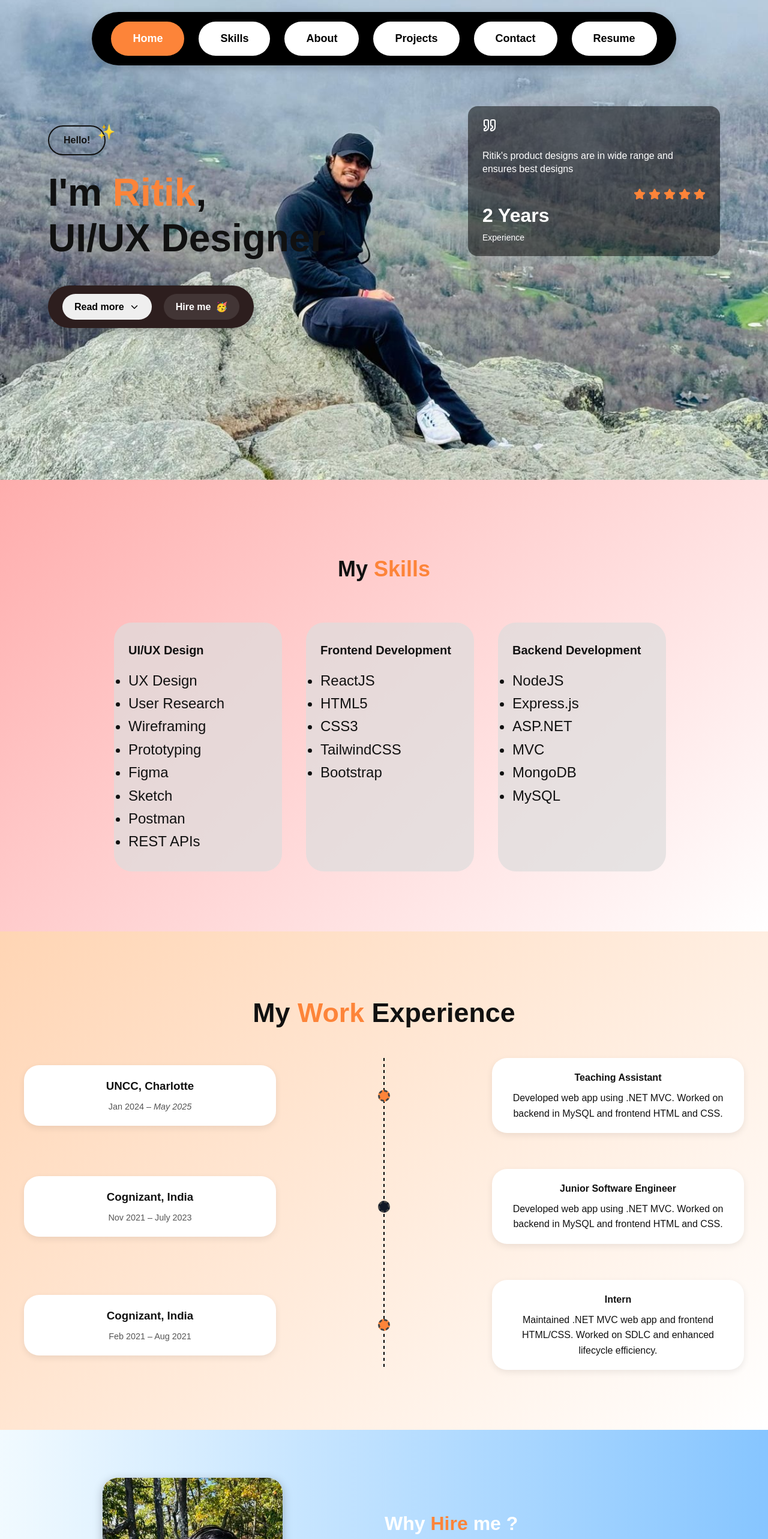
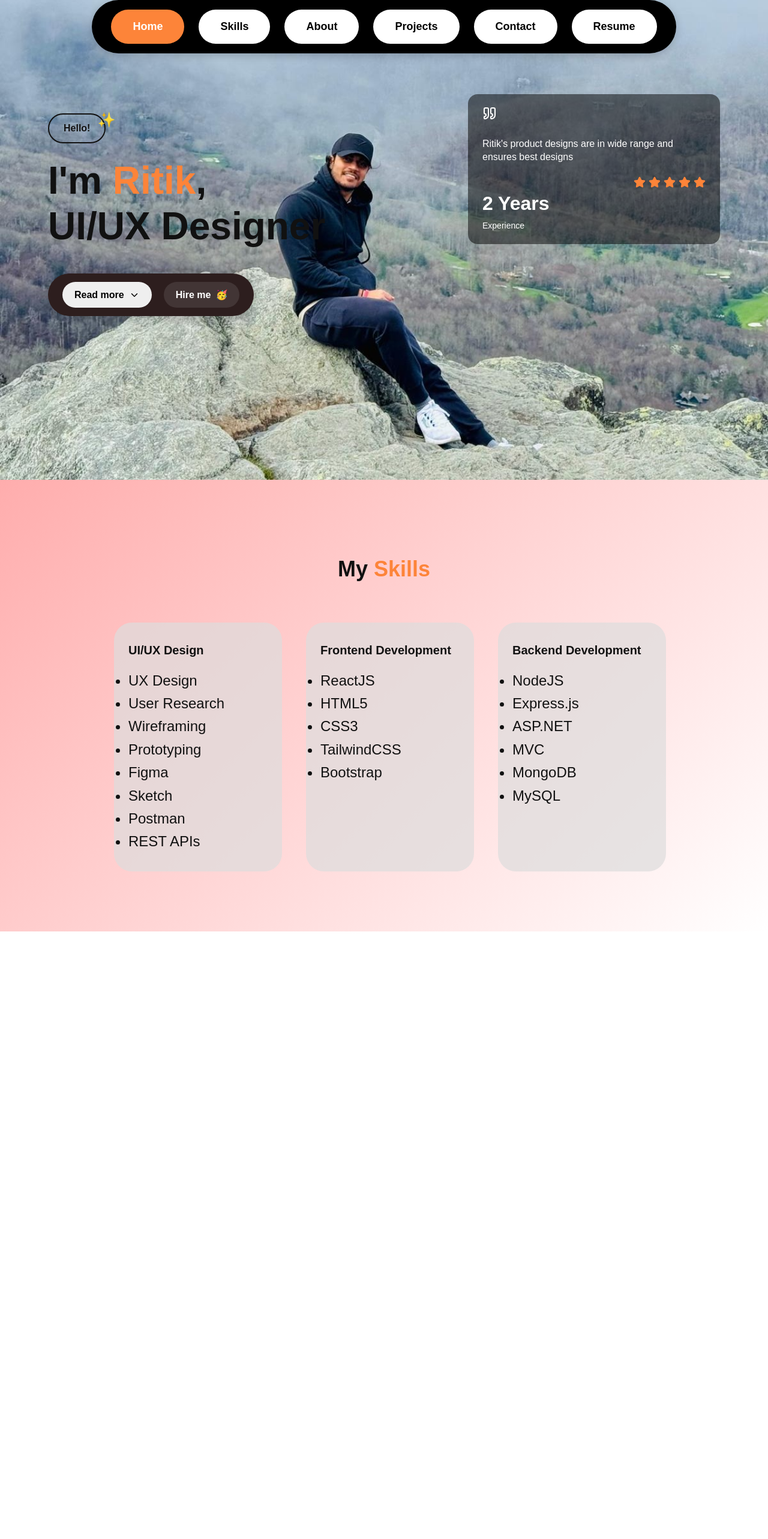
Before and after one commit to Parzzii/portfolio, a React (Create React App) app: page / in a window 1280 px wide. Shown: the top 2566 px of the page at 60% size. After the commit the page ends 1553 px from the top, so only its background shows below. Built offline with nearby package versions, Linux system fonts and the light colour scheme.

Commit message:
background image using HTML and not CSS

```diff
--- a/src/components/HeroSection.jsx
+++ b/src/components/HeroSection.jsx
@@ -10,19 +10,22 @@ export default function HeroSection() {
 
   return (
     <>
-      <div
-        className="hero-section"
-        style={{
-          backgroundImage: `url("/ritikhedaoo1.jpg")`,
-          backgroundSize: "cover",
-          backgroundPosition: "center",
-          backgroundRepeat: "no-repeat",
-          height: "100vh",
-          width: "100%",
-          position: "relative",
-          paddingTop: "20px",
-        }}
-      >
+      <div className="hero-section" style={{ position: "relative", height: "100vh", width: "100%", overflow: "hidden" }}>
+        <img
+          src="/ritikhedaoo1.jpg"
+          alt="Background"
+          className="hero-background"
+          style={{
+            position: "absolute",
+            top: 0,
+            left: 0,
+            width: "100%",
+            height: "100%",
+            objectFit: "cover",
+            zIndex: -1,
+          }}
+        />
+
         <div className="hero-inner">
           {/* Navbar */}
           <nav className="navbar">
@@ -166,148 +169,7 @@ export default function HeroSection() {
           </div>
         </div>
       </section>
-      <section id="experience" className="experience-section">
-        <h2 className="section-title">
-          My <span className="highlight">Work</span> Experience
-        </h2>
-
-        <div className="experience-list">
-          {/* Row 1 */}
-          <div className="experience-row">
-            <div className="experience-box">
-              <h3>UNCC, Charlotte</h3>
-              <p className="date">
-                Jan 2024 – <em>May 2025</em>
-              </p>
-            </div>
-            <div className="dot orange" />
-            <div className="role-card">
-              <h4>Teaching Assistant</h4>
-              <p>Developed web app using .NET MVC. Worked on backend in MySQL and frontend HTML and CSS.</p>
-            </div>
-          </div>
-
-          {/* Row 2 */}
-          <div className="experience-row">
-            <div className="experience-box">
-              <h3>Cognizant, India</h3>
-              <p className="date">Nov 2021 – July 2023</p>
-            </div>
-            <div className="dot dark" />
-            <div className="role-card">
-              <h4>Junior Software Engineer</h4>
-              <p>Developed web app using .NET MVC. Worked on backend in MySQL and frontend HTML and CSS.</p>
-            </div>
-          </div>
-
-          {/* Row 3 */}
-          <div className="experience-row">
-            <div className="experience-box">
-              <h3>Cognizant, India</h3>
-              <p className="date">Feb 2021 – Aug 2021</p>
-            </div>
-            <div className="dot orange" />
-            <div className="role-card">
-              <h4>Intern</h4>
-              <p>Maintained .NET MVC web app and frontend HTML/CSS. Worked on SDLC and enhanced lifecycle efficiency.</p>
-            </div>
-          </div>
-        </div>
-      </section>
-      <section className="hire-section">
-        <div className="hire-image">
-          <img src="/ritik.jpg" alt="Ritik" />
-        </div>
-
-        <div className="hire-content">
-          <h2 className="hire-title">
-            Why <span className="highlight-orange">Hire</span> me ?
-          </h2>
-          <p>
-            Growing up I found myself being <span className="highlight-red">creative</span> and <span className="highlight-purple">thinking out of the box</span> and slowly I found myself <span className="highlight-orange">designing and coding</span> and creating real-world websites in my own way.
-          </p>
-          <p>
-            I pursued my master's degree to deepen my understanding of <span className="highlight-green">design strategies</span> and the latest industry trends. With skills in UX/UI design, ReactJS, and front-end development, I bring both{" "}
-            <span className="highlight-gold">creativity and technical expertise</span> to the table.
-          </p>
-          <button
-            className="hire-cta"
-            onClick={() => {
-              const target = document.getElementById("contact");
-              if (target) {
-                window.scrollTo({
-                  top: target.offsetTop - 10,
-                  behavior: "smooth",
-                });
-              }
-            }}
-          >
-            Hire me 🥳
-          </button>
-        </div>
-      </section>
-      <section id="projects" className="projects-section">
-        <h2 className="section-title">My Projects</h2>
-
-        {/* React Projects */}
-        <div className="project-category">
-          <h3 className="category-title">React Projects</h3>
-          <div className="project-grid">
-            <div className="project-card">
-              <img src="/trivia.png" alt="Trivia App" />
-              <h4>Trivia Quiz App</h4>
-              <p>Trivia app using ReactJS, JWT & MongoDB</p>
-            </div>
-            {/* Add more React projects here */}
-          </div>
-        </div>
-
-        {/* Figma Projects */}
-        <div className="project-category">
-          <h3 className="category-title">Figma Projects</h3>
-          <div className="project-grid">
-            <div className="project-card">
-              <img src="/drinks.png" alt="Drinks Page" />
-              <h4>Figma Concept Projects</h4>
-              <p>UI design on concept app with animation</p>
-            </div>
-            <div className="project-card">
-              <img src="/uncc.png" alt="UNCC Mobile" />
-              <h4>UNCC Mobile App</h4>
-              <p>Mobile app design for UNCC students</p>
-            </div>
-            <div className="project-card">
-              <img src="/dualsense1.png" alt="UNCC Mobile" />
-              <h4>Figma Example projects</h4>
-              <p>Figma projets on real world examples</p>
-            </div>
-          </div>
-        </div>
-      </section>
-      <section id="contact" className="contact-section">
-        <div id="contact" className="contact-section">
-          <div className="contact-row">
-            <div className="contact-item">
-              <FiMail size={20} style={{ marginRight: "8px" }} />
-              <a href="mailto:ritikhedaoo9@gmail.com">ritikhedaoo9@gmail.com</a>
-            </div>
-
-            <div className="contact-item">
-              <FaLinkedin size={20} style={{ marginRight: "8px" }} />
-              <a href="https://www.linkedin.com/in/ritik-hedaoo" target="_blank" rel="noreferrer">
-                LinkedIn
-              </a>
-            </div>
-
-            <div className="resume-download">
-              <a href="/Ritik resume 2025.pdf" download className="download-button">
-                <FaFileDownload size={18} style={{ marginRight: "6px" }} />
-                Download Resume
-              </a>
-            </div>
-          </div>
-        </div>
-      </section>
+      {/* Remaining sections */}
     </>
   );
 }
--- a/src/styles/HeroSection.css
+++ b/src/styles/HeroSection.css
@@ -119,7 +119,6 @@ body {
 
 /* //////////////////////////////////////////////////////////////Hero Section///////////////////////////////////////// */
 .hero-section {
-  background-image: url("/public/ritikhedaoo1.JPG");
   background-size: cover;
   background-position: center;
   background-repeat: no-repeat;
```
